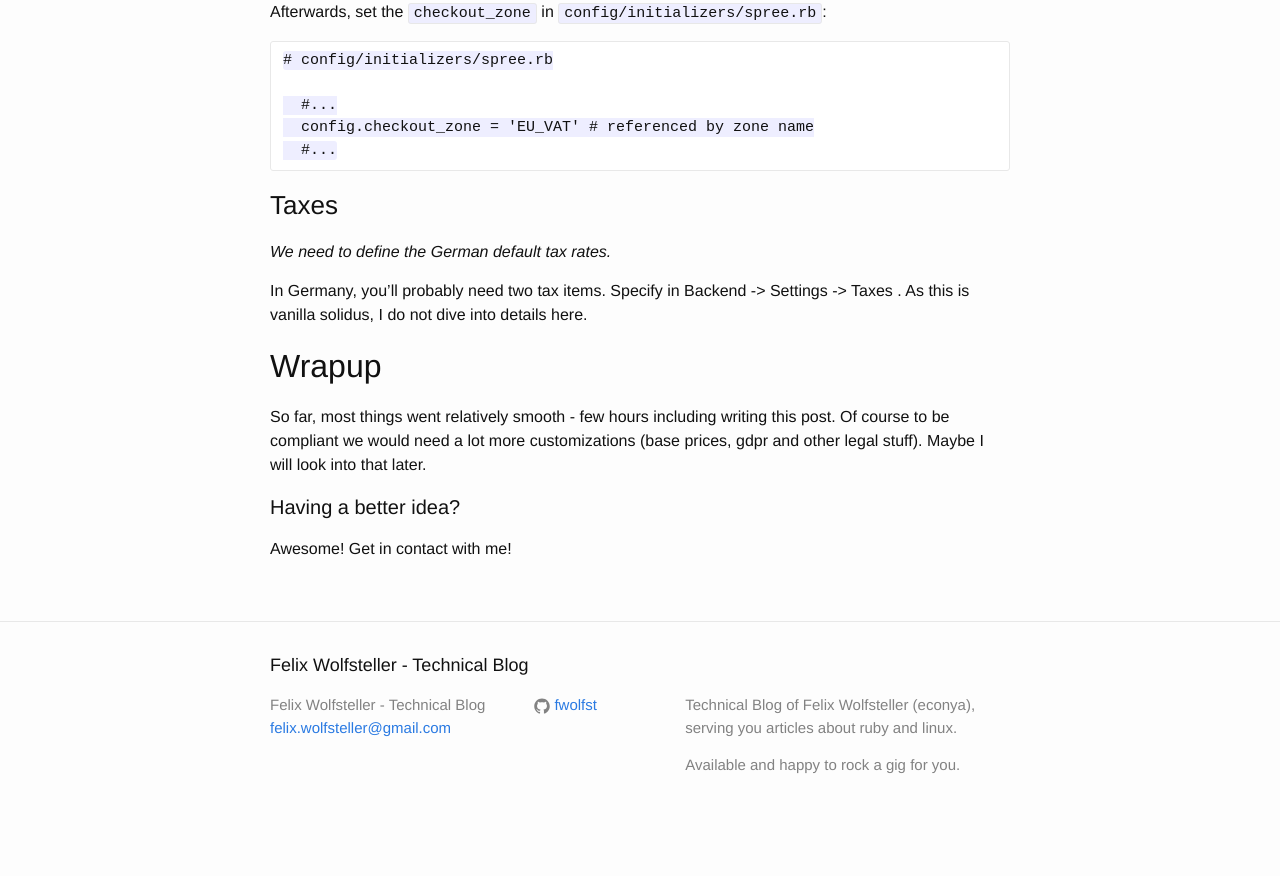
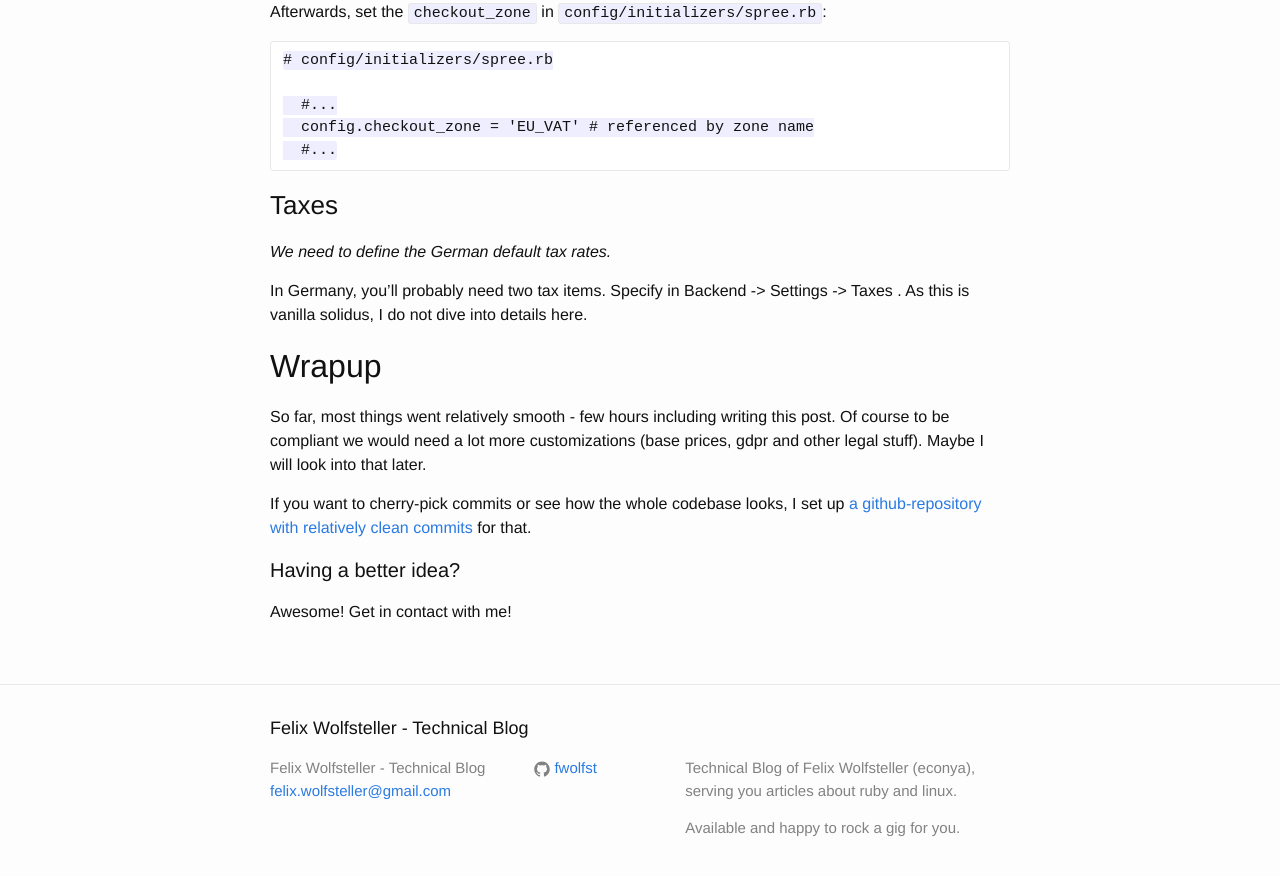
Before and after one commit to fwolfst/fwolfst.github.io, a Jekyll site: the page built from _posts/2020-06-03-solidus-i.markdown, in a window 1280 px wide and 900 px high, scrolled down 4075 px. Shown: the top 876 px of the window. Built offline with Jekyll 4.4.1, drawn with Linux system fonts in a browser that asks for light colours; before the commit the page ends 4912 px from its top, so only the background shows below that.

Commit message:
add link to code in solidus post

```diff
--- a/_posts/2020-06-03-solidus-i.markdown
+++ b/_posts/2020-06-03-solidus-i.markdown
@@ -228,6 +228,10 @@ would need a lot more customizations (base prices, gdpr and other legal stuff).
 Maybe I will look
 into that later.
 
+If you want to cherry-pick commits or see how the whole codebase looks, I set up
+[a github-repository with relatively clean commits](https://github.com/fwolfst/solidus_playground/commits/master)
+for that.
+
 #### Having a better idea?
 
 Awesome!  Get in contact with me!
```
